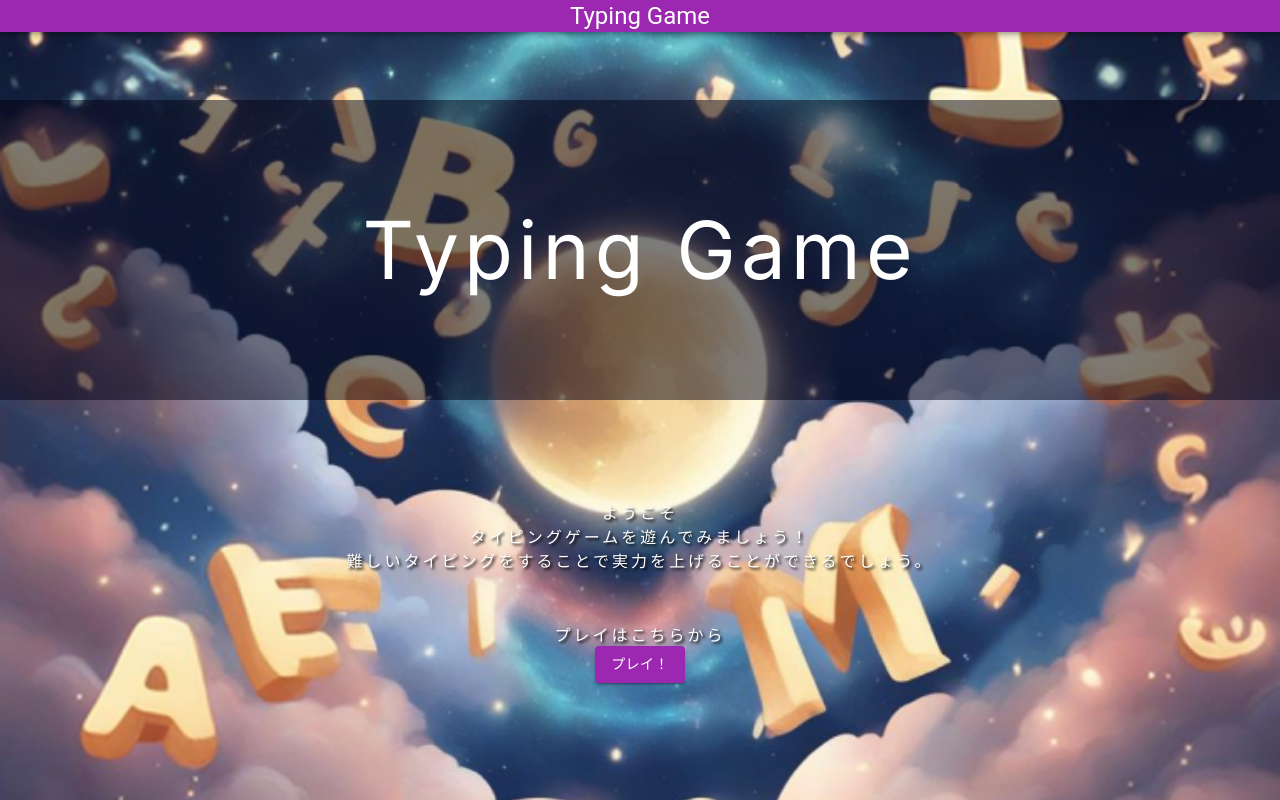
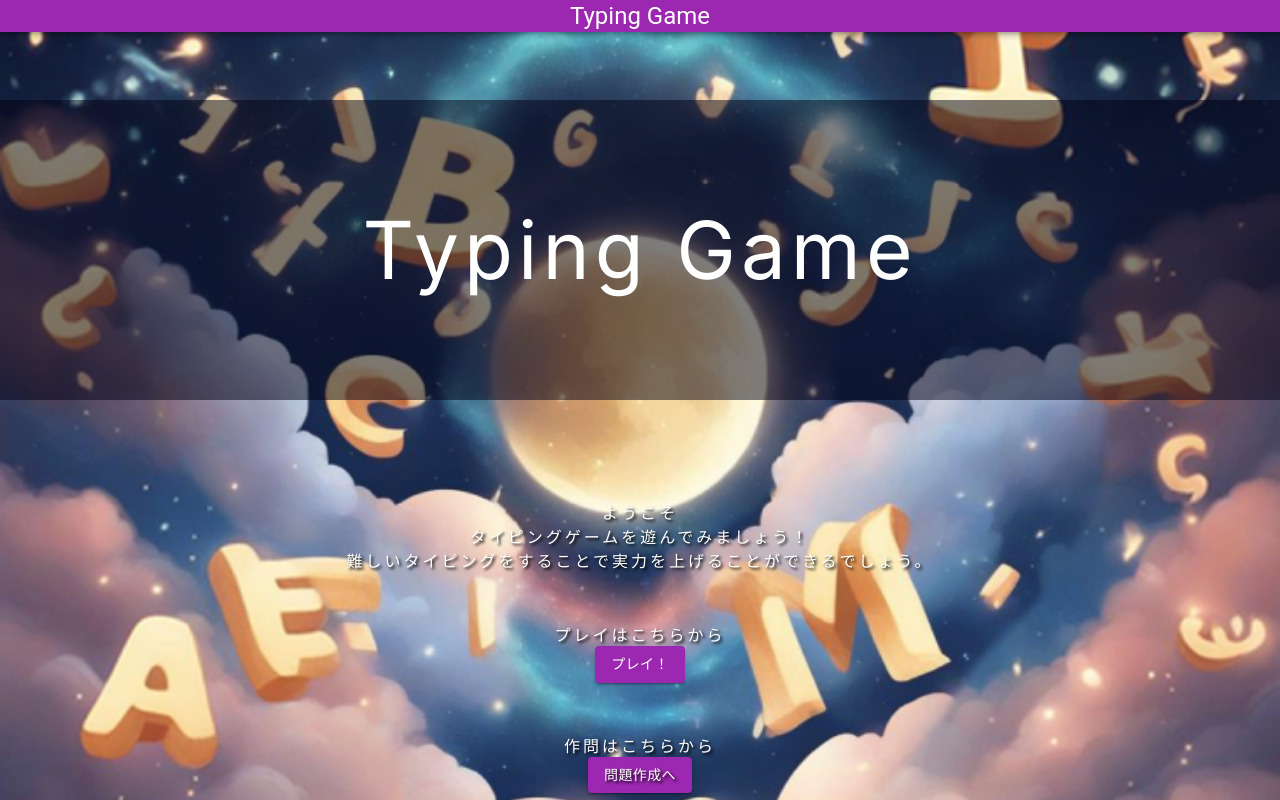
Before and after one commit to SNKK62/TypingGame, a Next.js app: page /top in a window 1280 px wide. Shown: the top 800 px of the page. Built offline with nearby package versions, Linux system fonts and the light colour scheme.

Commit message:
若干のページ遷移の追加

```diff
--- a/src/app/make/page.tsx
+++ b/src/app/make/page.tsx
@@ -134,6 +134,7 @@ const Page = () => {
             width='160px'
             type='submit'
             disabled={!valid}
+            href='/choice'
           >
             送信!
           </Button>
--- a/src/app/top/page.tsx
+++ b/src/app/top/page.tsx
@@ -52,6 +52,18 @@ const Page = () => (
           プレイ！
         </Button>
       </div>
+      <div style={{ height: '50px' }}></div>
+      <div style={{ textAlign: 'center', letterSpacing: '3px', textShadow: '2px 2px 3px black' }}>
+        <p>作問はこちらから</p>
+        <Button
+          onClick={() => {
+            return;
+          }}
+          href='/make'
+        >
+          問題作成へ
+        </Button>
+      </div>
       <div style={{ height: '300px' }}></div>
       <div>制作 : Yusuke</div>
     </div>
```
